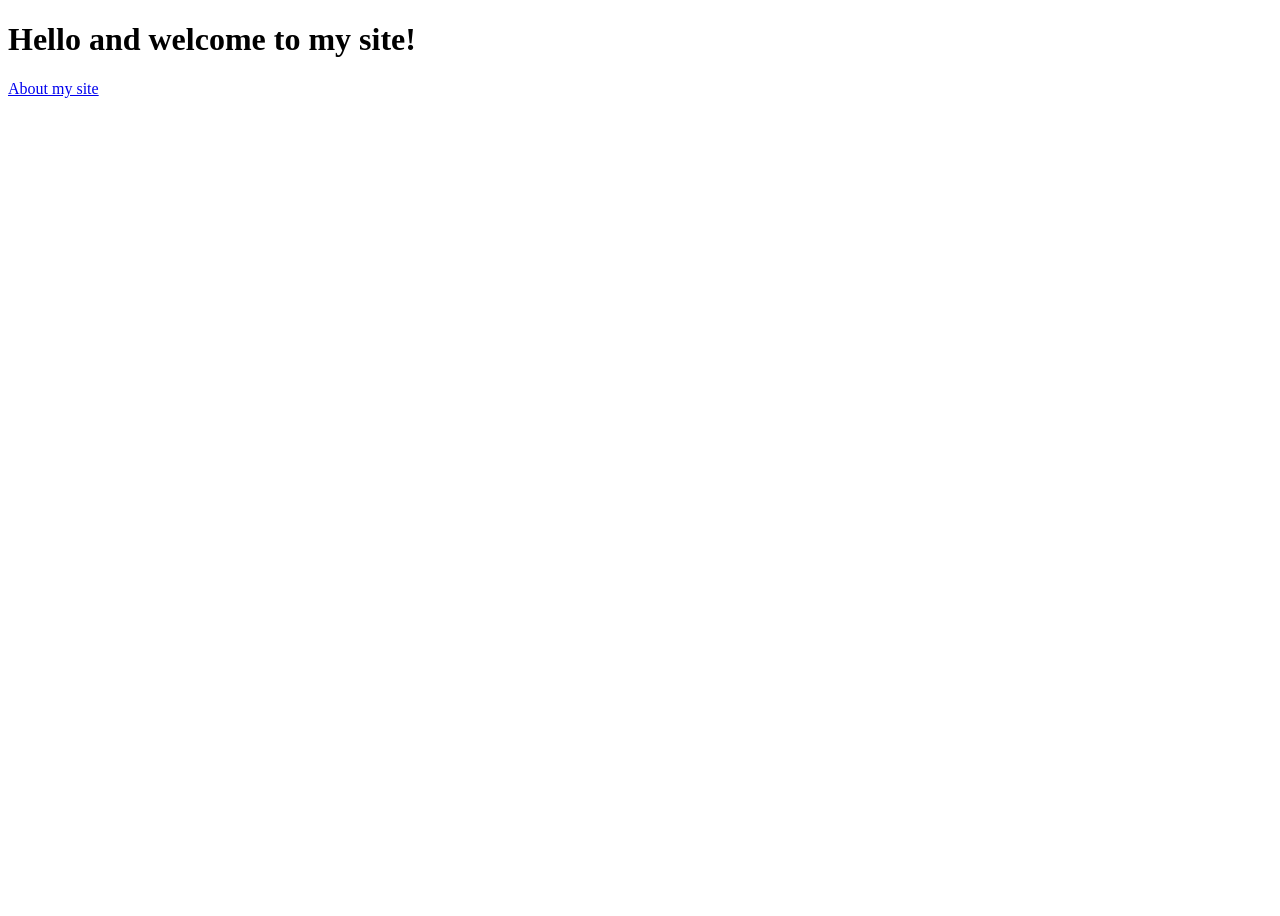
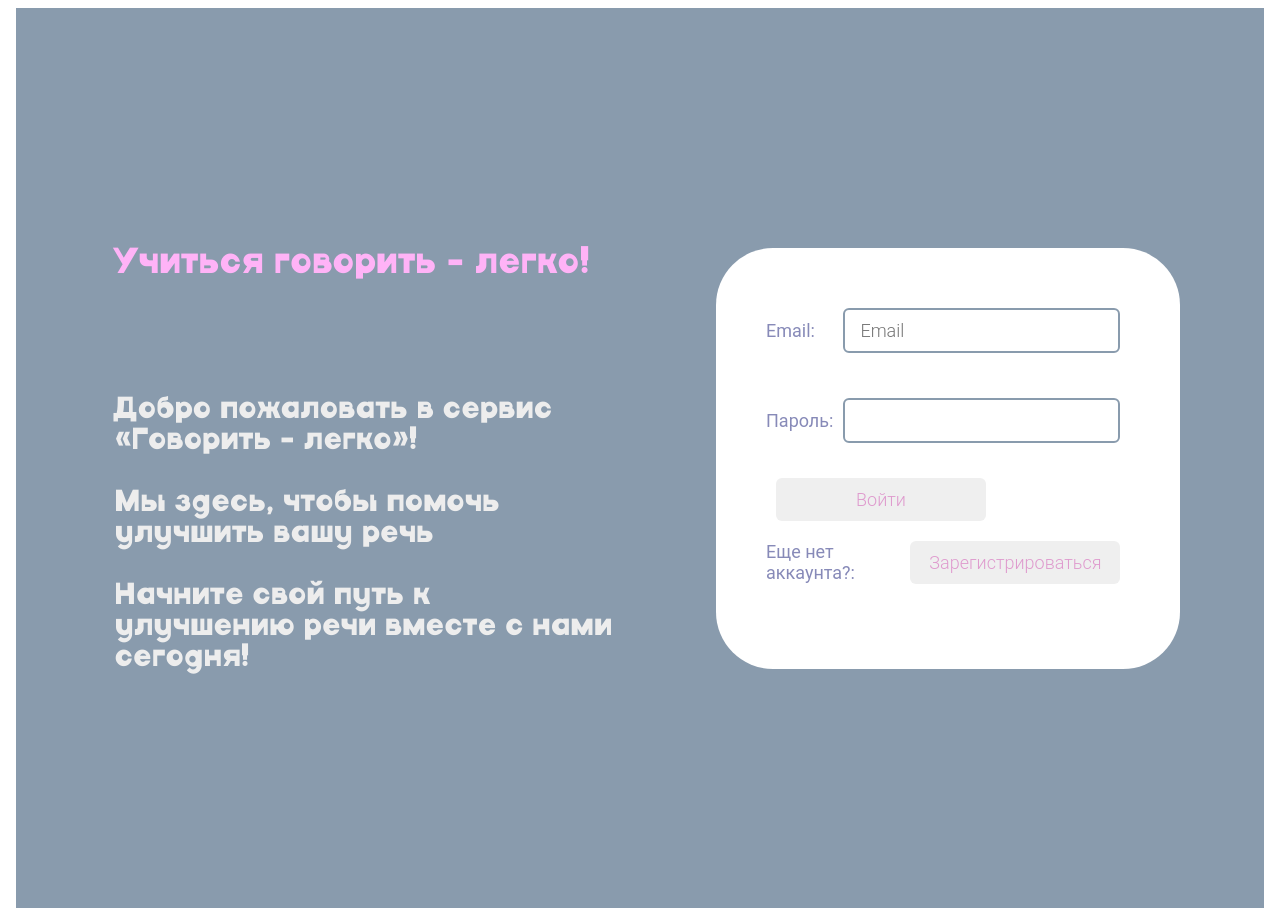
Before and after one commit to PeregrinAl/Speech-frontend-svelte, a SvelteKit app in the folder frontend/myapp/: page / in a window 1280 px wide. Before the commit the page ends 800 px from the top, so only its background shows below. Built offline with nearby package versions, Linux system fonts and the light colour scheme.

Commit message:
static path enabled for vite + login page designed + font added

```diff
--- a/frontend/myapp/src/routes/+page.svelte
+++ b/frontend/myapp/src/routes/+page.svelte
@@ -1,2 +1,52 @@
-<h1>Hello and welcome to my site!</h1>
-<a href="/about">About my site</a>
+<script>
+
+
+</script>
+
+<style>
+@import "/static/styles.css";
+</style>
+
+<body>
+  <div>
+  <h1 class="h1Pink">Учиться говорить - легко!</h1>
+  <p>
+      Добро пожаловать в сервис
+      «Говорить - легко»!
+      <br>
+
+      <br>Мы здесь, чтобы помочь улучшить вашу речь<br>
+
+      <br>Начните свой путь к улучшению речи вместе с нами сегодня!
+  </p>
+  </div>
+<div class ="container">
+<container>
+<form id="email" action="/apply/" method="POST">
+  <label>
+    Email:
+    <input
+      type="text"
+      name="name"
+      id="name"
+      placeholder="Email"
+      required
+    >
+  </label>
+
+  <label>
+    Пароль:
+    <input type="text" name="password" required>
+  </label>
+  <button type="submit">Войти</button>
+  <!-- <label>
+    <input type="checkbox" name="remember_me" value="1">
+    запомнить меня
+  </label> -->
+  <label>
+    Еще нет аккаунта?:
+    <button type="submit">Зарегистрироваться</button>
+  </label>
+  </form>
+</container>
+</body>
--- /dev/null
+++ b/frontend/myapp/static/styles.css
@@ -0,0 +1,179 @@
+/*    *, *::before, *::after {
+      margin: 0;
+      padding: 0;
+      box-sizing: border-box;
+    }*/
+    @font-face {
+        font-family: Desyatiy;
+        src: url('fonts/Desyatiy.ttf');
+      }
+      .container {
+        padding: 50px;
+        margin: 50px;
+        border-radius: 57px;
+        background: rgb(255, 255, 255);
+      }
+      h1 {
+        font-family: Desyatiy;
+        margin: 50px;
+        color: rgb(255, 179, 247, 210);
+        display: flex;
+        flex-direction: column;
+        justify-content: space-between;
+        height: 100px;
+        width: 500px;
+      }
+      p {
+        font-family: Desyatiy;
+        font-size: 3ch;
+        margin: 50px;
+        color: rgb(237, 237, 237);
+      }
+          body {
+            min-height: 100vh;
+            padding: 50px;
+            display: flex;
+            align-items: center;
+            justify-content: space-between;
+            background-color: rgb(137, 155, 173, 255);
+            color: rgb(135, 138, 184);
+            font-family: "Roboto", sans-serif;
+            font-size: 18px;
+          }
+
+          label {
+            display: flex;
+            align-items: center;
+            justify-content: space-between;
+            margin-bottom: 25px;
+          }
+
+          input {
+            margin: 10px;
+            border: 2px solid rgb(137, 155, 173);
+            border-radius: 6px;
+            padding: 10px 15px;
+            background-color: transparent;
+            color: rgb(137, 155, 173);
+            font-family: inherit;
+            font-size: inherit;
+            font-weight: 300;
+            -webkit-appearance: none;
+            appearance: none;
+          }
+
+          input:focus {
+            border-color: rgb(135, 138, 184);
+            outline: none;
+          }
+
+          option {
+            font-weight: inherit;
+            font-family: inherit;
+            font-size: inherit;
+          }
+
+          checkbox-wrapper {
+            position: relative;
+          }
+
+          checkbox {
+            width: 24px;
+            height: 24px;
+            opacity: 0;
+            margin-right: 15px;
+          }
+
+          checkbox + checkbox-title::before {
+            content: '';
+            position: absolute;
+            width: 24px;
+            height: 24px;
+            border: 1px solid rgb(137, 155, 173);
+            left: 0;
+            top: calc(50% - 12px);
+            border-radius: 6px;
+            cursor: pointer;
+          }
+
+          checkbox:checked + checkbox-title::after {
+            content: '';
+            position: absolute;
+            width: 14px;
+            height: 14px;
+            background-color: rgb(135, 138, 184);
+            border-radius: 3px;
+            left: 5px;
+            top: calc(50% - 7px);
+            cursor: pointer;
+          }
+
+          button {
+            display: block;
+            min-width: 210px;
+            border: 2px solid transparent;
+            border-radius: 6px;
+            margin: 10px;
+            padding: 9px 15px;
+            color: #df9bce;;
+            font-size: 18px;
+            font-weight: 300;
+            font-family: inherit;
+            transition: background-color 0.2s linear;
+          }
+
+          button:hover {
+            background-color: #6cda5e;
+            cursor: pointer;
+            transition: background-color 0.2s linear;
+          }
+
+          button:focus-visible {
+            border: 2px solid #6cda5e;
+            outline: none;
+          }
+
+          button:focus {
+            border: 2px solid #6cda5e;
+            outline: none;
+          }
+
+          button:disabled {
+            opacity: 0.5;
+            cursor: not-allowed;
+          }
+
+          hidden {
+            display:none;
+          }
+
+          #loader {
+            width: 350px;
+            margin-top: 25px;
+            margin-left: auto;
+            text-align: center;
+          }
+
+          @media (max-width: 768px) {
+            body {
+              padding: 30px;
+            }
+
+            label {
+              display: block;
+            }
+
+            input-title {
+              margin-right: auto;
+              margin-bottom: 10px;
+            }
+
+            input, button, select, checkbox-wrapper, file-selector, input-title {
+              display: block;
+              width: 100%;
+            }
+
+            #loader {
+              width: 100%;
+            }
+          }
--- a/frontend/myapp/vite.config.js
+++ b/frontend/myapp/vite.config.js
@@ -2,5 +2,11 @@ import { sveltekit } from '@sveltejs/kit/vite';
 import { defineConfig } from 'vite';
 
 export default defineConfig({
-	plugins: [sveltekit()]
+	plugins: [sveltekit()],
+	server: {
+		fs: {
+		  // Allow serving files from one level up to the project root
+		  allow: ['static'],
+		},
+	  },
 });
```
Also changed, not shown: frontend/myapp/static/fonts/Desyatiy.ttf (added).
